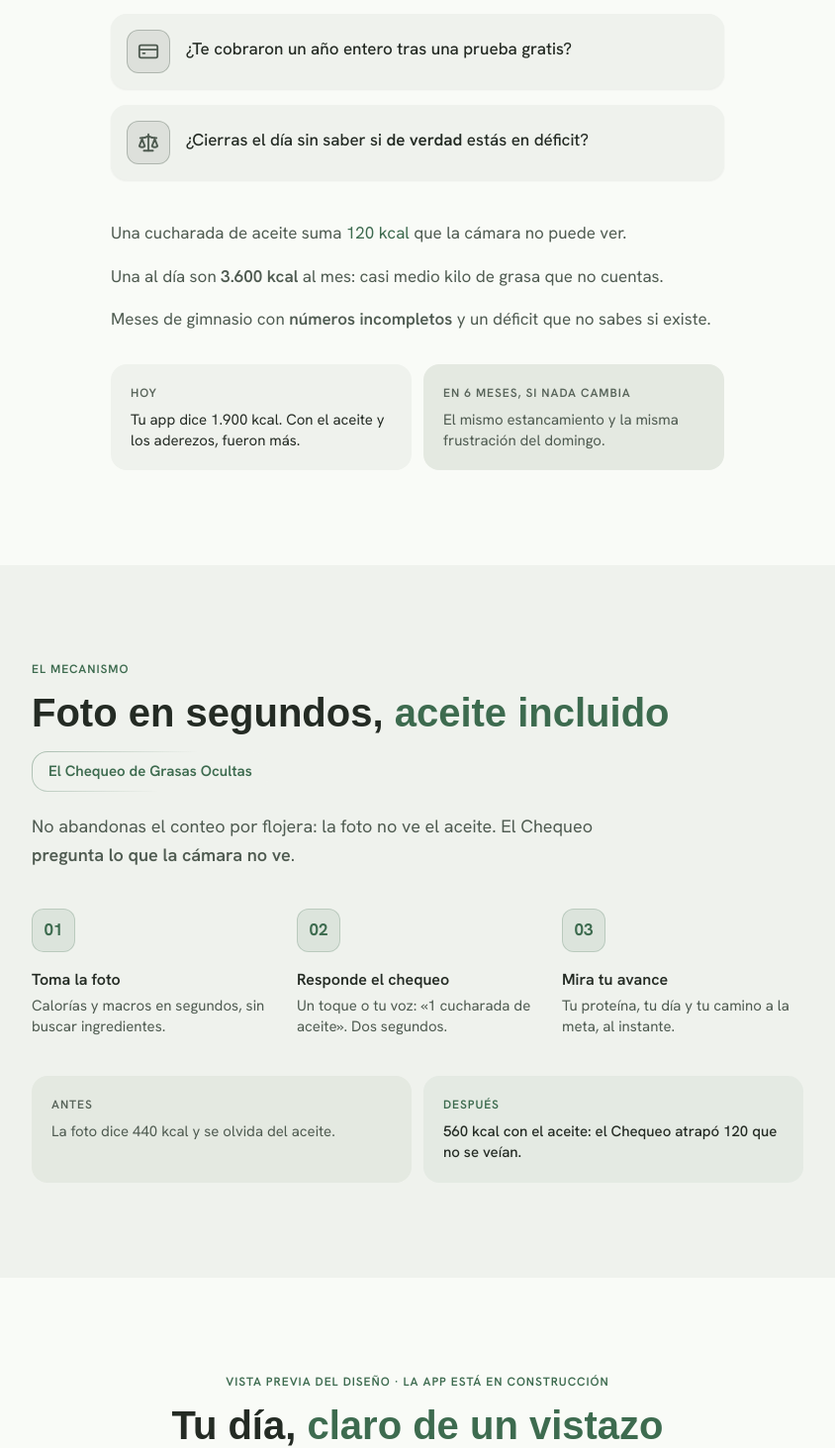
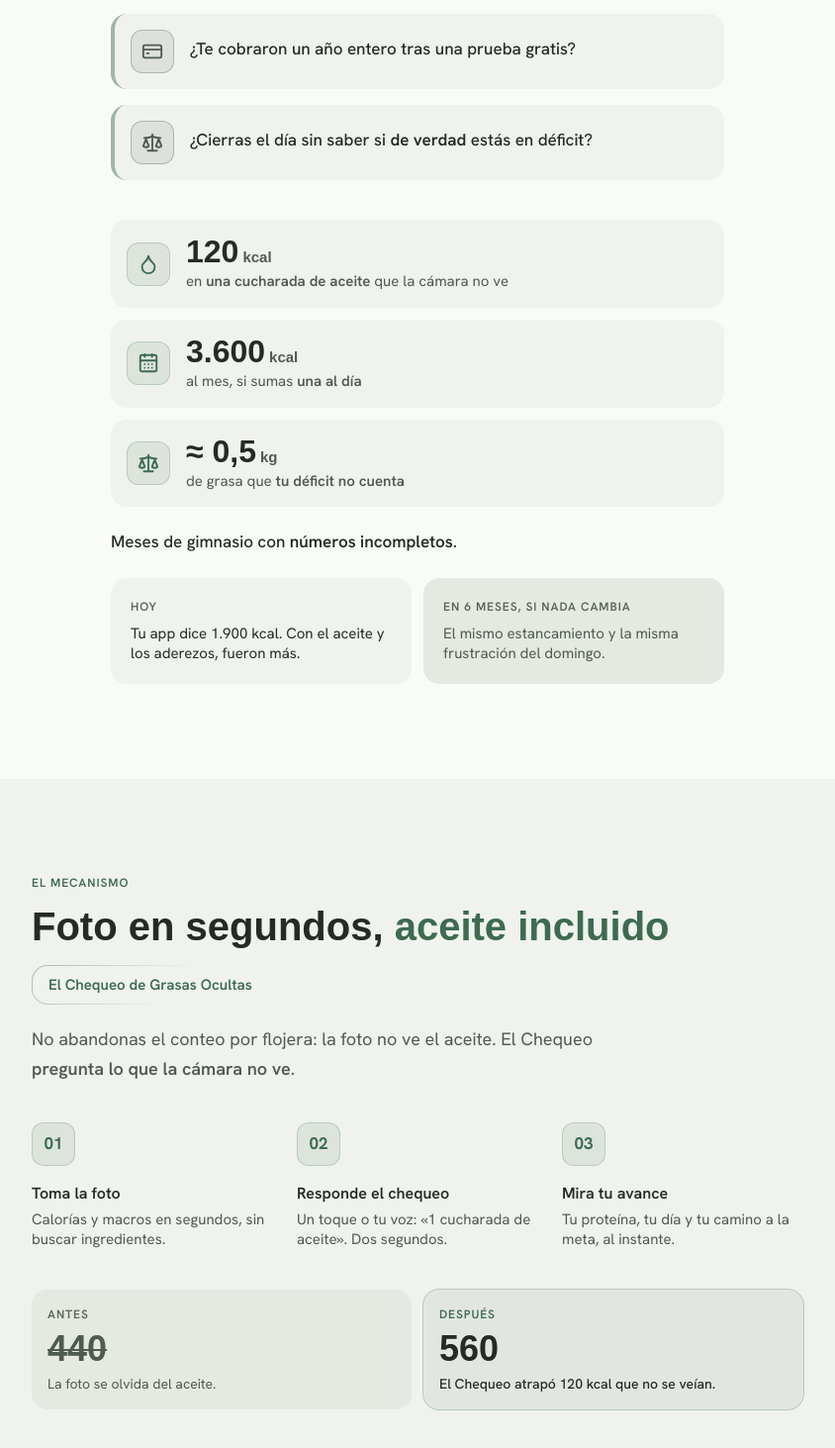
Before and after one commit to lucarouribe10-ai/nutrisnap-ai, a Next.js app: page / in a window 1280 px wide. Shown: the part 1233-2696 px from the top of the page at 99% size, without its empty margins (218-1062 px from the left). Built offline with nearby package versions, Linux system fonts and the light colour scheme; a web font is replaced by a local one.

Commit message:
feat: elevar landing (cifras, antes/después, CTAs repetidos, isotipo, aviso de acceso anticipado)

```diff
--- a/app/page.tsx
+++ b/app/page.tsx
@@ -3,7 +3,10 @@
 import { CreditCard, PenLine, ScanEye, Scale, Timer } from 'lucide-react';
 import { Hero } from '@/components/landing/Hero';
 import { Problema } from '@/components/landing/Problema';
-import { Agitacion } from '@/components/landing/Agitacion';
+import { AgitacionCifras } from '@/components/landing/AgitacionCifras';
+import { Droplet, CalendarDays } from 'lucide-react';
+import { CtaFila } from '@/components/landing/CtaFila';
+import { Isotipo } from '@/components/landing/Isotipo';
 import { Solucion } from '@/components/landing/Solucion';
 import { AppPorDentro } from '@/components/landing/AppPorDentro';
 import { Oferta } from '@/components/landing/Oferta';
@@ -23,6 +26,7 @@ export default function Page() {
     <div className="min-h-dvh bg-[var(--bg)] text-[var(--text-primary)] [font-family:var(--font-body)]">
       <Hero
         appName="NutriSnap AI"
+        logo={<Isotipo size={32} />}
         loginHref="/entrar"
         h1Marked="Tu foto no ve el [acento]aceite[/acento]. NutriSnap sí lo pregunta"
         subtitleMarked="El [b]Chequeo de Grasas Ocultas[/b] completa tu registro en segundos"
@@ -49,12 +53,13 @@ export default function Page() {
         ]}
       />
 
-      <Agitacion
-        frases={[
-          'Una cucharada de aceite suma [acento]120 kcal[/acento] que la cámara no puede ver.',
-          'Una al día son [b]3.600 kcal[/b] al mes: casi medio kilo de grasa que no cuentas.',
-          'Meses de gimnasio con [b]números incompletos[/b] y un déficit que no sabes si existe.',
+      <AgitacionCifras
+        cifras={[
+          { icon: Droplet, dato: '120', unidad: 'kcal', etiquetaMarked: 'en [b]una cucharada de aceite[/b] que la cámara no ve' },
+          { icon: CalendarDays, dato: '3.600', unidad: 'kcal', etiquetaMarked: 'al mes, si sumas [b]una al día[/b]' },
+          { icon: Scale, dato: '≈ 0,5', unidad: 'kg', etiquetaMarked: 'de grasa que [b]tu déficit no cuenta[/b]' },
         ]}
+        cierreMarked="Meses de gimnasio con [b]números incompletos[/b]."
         contraste={{
           labelHoy: 'Hoy',
           hoy: 'Tu app dice 1.900 kcal. Con el aceite y los aderezos, fueron más.',
@@ -74,11 +79,15 @@ export default function Page() {
         ]}
         antesDespues={{
           labelAntes: 'Antes',
-          antes: 'La foto dice 440 kcal y se olvida del aceite.',
+          antesDato: '440',
+          antes: 'La foto se olvida del aceite.',
           labelDespues: 'Después',
-          despues: '560 kcal con el aceite: el Chequeo atrapó 120 que no se veían.',
+          despuesDato: '560',
+          despues: 'El Chequeo atrapó 120 kcal que no se veían.',
         }}
       />
+
+      <CtaFila label={CTA_LABEL} href={CTA_HREF} nota="Sin tarjeta para tu primera foto · 3 días de prueba después" />
 
       <AppPorDentro
         tituloMarked="Tu día, [acento]claro de un vistazo[/acento]"
@@ -97,6 +106,7 @@ export default function Page() {
       <Oferta
         tituloMarked="Empieza gratis. Sigue por [acento]US$4.17 al mes[/acento]"
         trialDias={3}
+        aviso="Acceso anticipado: estamos terminando la app y estás entre los primeros en probarla."
         anual={{
           nombre: 'Anual',
           badge: 'MEJOR PRECIO',
@@ -133,6 +143,8 @@ export default function Page() {
         pisoLegal="El reembolso se tramita a través de Hotmart"
       />
 
+      <CtaFila label={CTA_LABEL} href={CTA_HREF} nota="Aviso 1 día antes de cobrar · Reembolso de 7 días" />
+
       <Faq
         items={[
           { pregunta: '¿La IA no me inventará las calorías?', respuestaMarked: 'Es una estimación y te lo decimos. Por eso el [b]Chequeo de Grasas Ocultas[/b] pregunta lo que la cámara no ve y tú ajustas en segundos.' },
@@ -155,6 +167,7 @@ export default function Page() {
 
       <FooterLegal
         appName="NutriSnap AI"
+        logo={<Isotipo size={20} />}
         anio={2026}
         enlaces={[
           { label: 'Privacidad', href: '/privacidad' },
--- /dev/null
+++ b/components/landing/AgitacionCifras.tsx
@@ -0,0 +1,73 @@
+'use client';
+
+// §3 AGITACIÓN en formato ESCANEABLE (regla de escaneabilidad mobile): el costo de la
+// inacción va como CIFRAS en tarjetas con ícono, no como prosa. Mismos tokens y misma
+// mecánica de reveal que el kit. Cálculo trazable: 1 cda de aceite ≈ 120 kcal;
+// 120 × 30 = 3.600 kcal ≈ 0,47 kg de grasa (7.700 kcal/kg).
+import { motion } from 'motion/react';
+import { CalendarDays, Droplet, Scale, type LucideIcon } from 'lucide-react';
+import { IconChip, SectionShell, useReveal, VIEWPORT_ONCE } from './ui';
+import { MarkedCopy } from './MarkedCopy';
+
+export interface CifraAgitacion {
+  icon: LucideIcon;
+  dato: string;
+  unidad?: string;
+  etiquetaMarked: string;
+}
+
+export interface AgitacionCifrasProps {
+  /** 3 cifras: el costo de seguir igual. */
+  cifras: CifraAgitacion[];
+  /** Frase de cierre corta. */
+  cierreMarked: string;
+  contraste: { labelHoy: string; hoy: string; labelFuturo: string; futuro: string };
+  id?: string;
+}
+
+export const ICONOS_AGITACION = { Droplet, CalendarDays, Scale };
+
+export function AgitacionCifras({ cifras, cierreMarked, contraste, id }: AgitacionCifrasProps) {
+  const { contenedor, item } = useReveal();
+  return (
+    <SectionShell id={id} elevacion="elevada" flush="top" ariaLabel="El costo de seguir igual">
+      <motion.div variants={contenedor} initial="hidden" whileInView="visible" viewport={VIEWPORT_ONCE} className="mx-auto max-w-[620px]">
+        <ul className="flex flex-col gap-3">
+          {cifras.map((c, i) => (
+            <motion.li
+              key={i}
+              variants={item}
+              className="flex items-center gap-4 rounded-[var(--radius-card)] bg-[var(--bg)] p-4"
+            >
+              <IconChip icon={c.icon} tone="accent" />
+              <div>
+                <p className="text-[32px] font-extrabold leading-none tabular-nums text-[var(--text-primary)] [font-family:var(--font-display)]">
+                  {c.dato}
+                  {c.unidad && <span className="ml-1 text-[15px] font-semibold text-[var(--text-secondary)]">{c.unidad}</span>}
+                </p>
+                <p className="mt-1 text-[15px] leading-snug text-[var(--text-secondary)]">
+                  <MarkedCopy text={c.etiquetaMarked} />
+                </p>
+              </div>
+            </motion.li>
+          ))}
+        </ul>
+
+        <motion.p variants={item} className="mt-6 text-[17px] font-medium leading-snug text-[var(--text-primary)]">
+          <MarkedCopy text={cierreMarked} />
+        </motion.p>
+
+        <motion.div variants={item} className="mt-6 grid grid-cols-1 gap-3 sm:grid-cols-2">
+          <div className="rounded-[var(--radius-card)] bg-[var(--bg)] p-5">
+            <p className="text-[12px] font-semibold uppercase tracking-[0.08em] text-[var(--text-tertiary)]">{contraste.labelHoy}</p>
+            <p className="mt-2 text-[15px] leading-snug text-[var(--text-primary)]">{contraste.hoy}</p>
+          </div>
+          <div className="rounded-[var(--radius-card)] bg-[var(--surface-2)] p-5">
+            <p className="text-[12px] font-semibold uppercase tracking-[0.08em] text-[var(--text-tertiary)]">{contraste.labelFuturo}</p>
+            <p className="mt-2 text-[15px] leading-snug text-[var(--text-secondary)]">{contraste.futuro}</p>
+          </div>
+        </motion.div>
+      </motion.div>
+    </SectionShell>
+  );
+}
--- /dev/null
+++ b/components/landing/CtaFila.tsx
@@ -0,0 +1,16 @@
+'use client';
+
+// Botón repetido a lo largo del scroll (regla de la landing: tras el mecanismo y tras la
+// garantía, para quien ya está listo). Mismo verbo y mismo destino que el hero.
+import { CtaButton } from './ui';
+
+export function CtaFila({ label, href, nota }: { label: string; href: string; nota?: string }) {
+  return (
+    <div className="bg-[var(--bg)] px-5 py-8">
+      <div className="mx-auto flex max-w-[420px] flex-col items-center gap-2 text-center">
+        <CtaButton href={href}>{label}</CtaButton>
+        {nota && <p className="text-[13px] text-[var(--text-secondary)]">{nota}</p>}
+      </div>
+    </div>
+  );
+}
--- /dev/null
+++ b/components/landing/Isotipo.tsx
@@ -0,0 +1,16 @@
+// Isotipo de NutriSnap: visor de cámara con una gota (la grasa oculta). Usa tokens de marca.
+export function Isotipo({ size = 32 }: { size?: number }) {
+  return (
+    <svg width={size} height={size} viewBox="0 0 32 32" aria-hidden="true" className="shrink-0">
+      <rect width="32" height="32" rx="9" fill="var(--accent)" />
+      <path
+        d="M9 13v-2a2 2 0 0 1 2-2h2M19 9h2a2 2 0 0 1 2 2v2M23 19v2a2 2 0 0 1-2 2h-2M13 23h-2a2 2 0 0 1-2-2v-2"
+        stroke="var(--bg)"
+        strokeWidth="1.8"
+        strokeLinecap="round"
+        fill="none"
+      />
+      <path d="M16 11.5s3.4 3.6 3.4 6.2a3.4 3.4 0 0 1-6.8 0c0-2.6 3.4-6.2 3.4-6.2z" fill="var(--accent-2)" />
+    </svg>
+  );
+}
--- a/components/landing/Oferta.tsx
+++ b/components/landing/Oferta.tsx
@@ -41,6 +41,8 @@ export interface OfertaProps {
     badge?: string;
   };
   mensual: PlanOferta;
+  /** Línea honesta bajo el título (p. ej. acceso anticipado). */
+  aviso?: string;
   /** Stack de valor Hormozi opcional — total TACHADO del stack, jamás precio falso. */
   stack?: {
     lineas: { resultado: string; valor: string }[];
@@ -98,6 +100,7 @@ export function Oferta({
   anual,
   mensual,
   stack,
+  aviso,
   id = 'oferta',
 }: OfertaProps) {
   warnCopy('Oferta → título', tituloMarked, 8);
@@ -111,6 +114,9 @@ export function Oferta({
           <h2 className="text-balance text-[30px] font-bold leading-[1.15] text-[var(--text-primary)] [font-family:var(--font-display)] md:text-[40px]">
             <MarkedCopy text={tituloMarked} />
           </h2>
+          {aviso && (
+            <p className="mx-auto mt-4 max-w-[440px] rounded-full bg-[var(--chip-bg)] px-4 py-2 text-[13px] font-semibold text-[var(--accent)]">{aviso}</p>
+          )}
         </motion.div>
 
         {/* Stack de valor Hormozi — ARRIBA de los planes; el tachado es del TOTAL
--- a/components/landing/Problema.tsx
+++ b/components/landing/Problema.tsx
@@ -53,7 +53,7 @@ export function Problema({ titulo, preguntas, id }: ProblemaProps) {
             <motion.li
               key={i}
               variants={item}
-              className="flex items-start gap-4 rounded-[var(--radius-card)] bg-[var(--bg)] p-4 shadow-[var(--shadow-1)]"
+              className="flex items-start gap-4 rounded-[var(--radius-card)] border-l-4 border-[color-mix(in_oklab,var(--accent)_45%,transparent)] bg-[var(--bg)] p-4"
             >
               <IconChip icon={p.icon} tone="muted" />
               <p className="pt-2 text-[17px] font-medium leading-snug text-[var(--text-primary)]">
--- a/components/landing/Solucion.tsx
+++ b/components/landing/Solucion.tsx
@@ -31,6 +31,9 @@ export interface SolucionProps {
   pasos: [PasoMecanismo, PasoMecanismo, PasoMecanismo];
   /** Antes/después opcional: split 2 columnas, el "después" con acento sutil. */
   antesDespues?: {
+    /** Cifra grande opcional de cada lado (comparación visual, no prosa). */
+    antesDato?: string;
+    despuesDato?: string;
     labelAntes: string;
     antes: string;
     labelDespues: string;
@@ -101,21 +104,28 @@ export function Solucion({
         </ol>
 
         {antesDespues && (
-          <motion.div variants={item} className="mt-10 grid grid-cols-1 gap-3 sm:grid-cols-2">
-            <div className="rounded-[var(--radius-card)] bg-[var(--surface-2)] p-5">
+          <motion.div variants={item} className="mt-10 grid grid-cols-2 gap-3">
+            <div className="rounded-[var(--radius-card)] bg-[var(--surface-2)] p-4">
               <p className="text-[12px] font-semibold uppercase tracking-[0.08em] text-[var(--text-tertiary)]">
                 {antesDespues.labelAntes}
               </p>
-              <p className="mt-2 text-[15px] leading-snug text-[var(--text-secondary)]">{antesDespues.antes}</p>
+              {antesDespues.antesDato && (
+                <p className="mt-2 text-[36px] font-extrabold leading-none tabular-nums text-[var(--text-secondary)] line-through decoration-2 [font-family:var(--font-display)]">
+                  {antesDespues.antesDato}
+                </p>
+              )}
+              <p className="mt-2 text-[14px] leading-snug text-[var(--text-secondary)]">{antesDespues.antes}</p>
             </div>
-            {/* El "después" con acento sutil de fondo (4-6%) */}
-            <div className="rounded-[var(--radius-card)] bg-[color-mix(in_oklab,var(--accent)_6%,transparent)] p-5">
+            <div className="rounded-[var(--radius-card)] bg-[color-mix(in_oklab,var(--accent)_8%,transparent)] p-4 ring-1 ring-[color-mix(in_oklab,var(--accent)_30%,transparent)]">
               <p className="text-[12px] font-semibold uppercase tracking-[0.08em] text-[var(--accent)]">
                 {antesDespues.labelDespues}
               </p>
-              <p className="mt-2 text-[15px] font-medium leading-snug text-[var(--text-primary)]">
-                {antesDespues.despues}
-              </p>
+              {antesDespues.despuesDato && (
+                <p className="mt-2 text-[36px] font-extrabold leading-none tabular-nums text-[var(--text-primary)] [font-family:var(--font-display)]">
+                  {antesDespues.despuesDato}
+                </p>
+              )}
+              <p className="mt-2 text-[14px] font-medium leading-snug text-[var(--text-primary)]">{antesDespues.despues}</p>
             </div>
           </motion.div>
         )}
```
Also changed, not shown: scripts/screenshot-secciones.mjs (added, +24 -0 lines), 14 other files (tests, documents, lock files or other folders).
